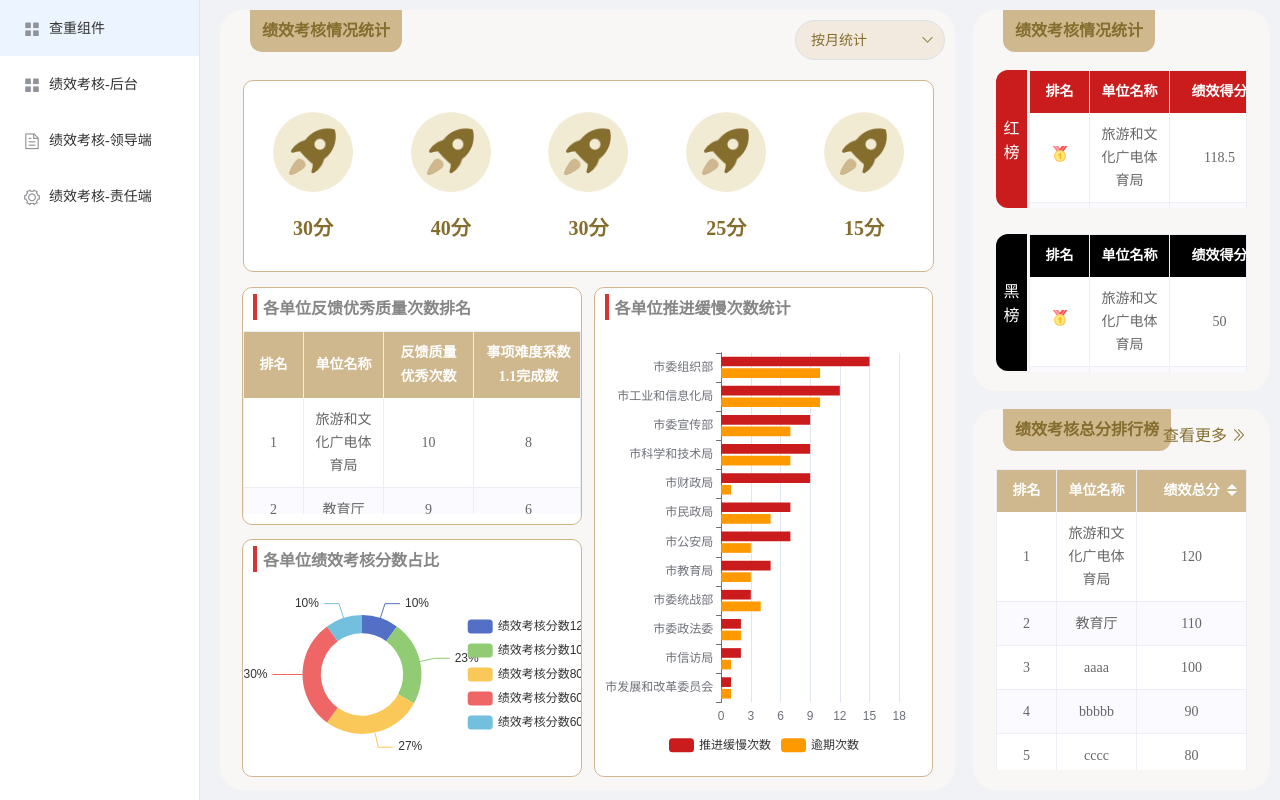
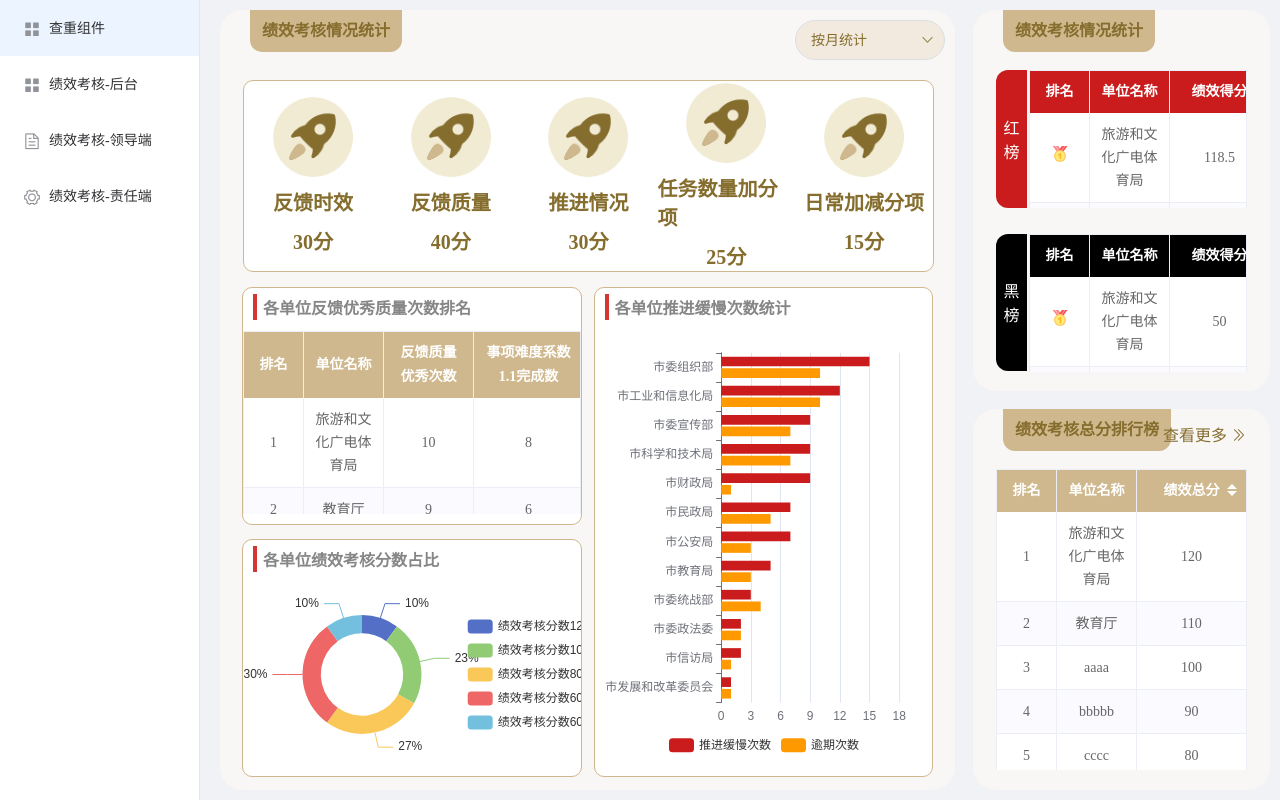
Before and after one commit to cyan0714/look-ui, a Vue app: page /#/look-performance-leader in a window 1280 px wide. Built offline with nearby package versions, Linux system fonts and the light colour scheme; the HTML template or start-up script is replaced by a standard one.

Commit message:
优化逻辑

```diff
--- a/packages/look-performance-leader/src/main.vue
+++ b/packages/look-performance-leader/src/main.vue
@@ -28,7 +28,7 @@
               <img src="./imgs/icon_stat_situation.png" alt="" />
             </div>
             <div class="details-item-title" @click="openPointRule(index)">
-              {{ item.title }}
+              {{ item.name }}
             </div>
             <div class="details-item-point" @click="openPointRule(index)">
               {{ item.point }}分
```
